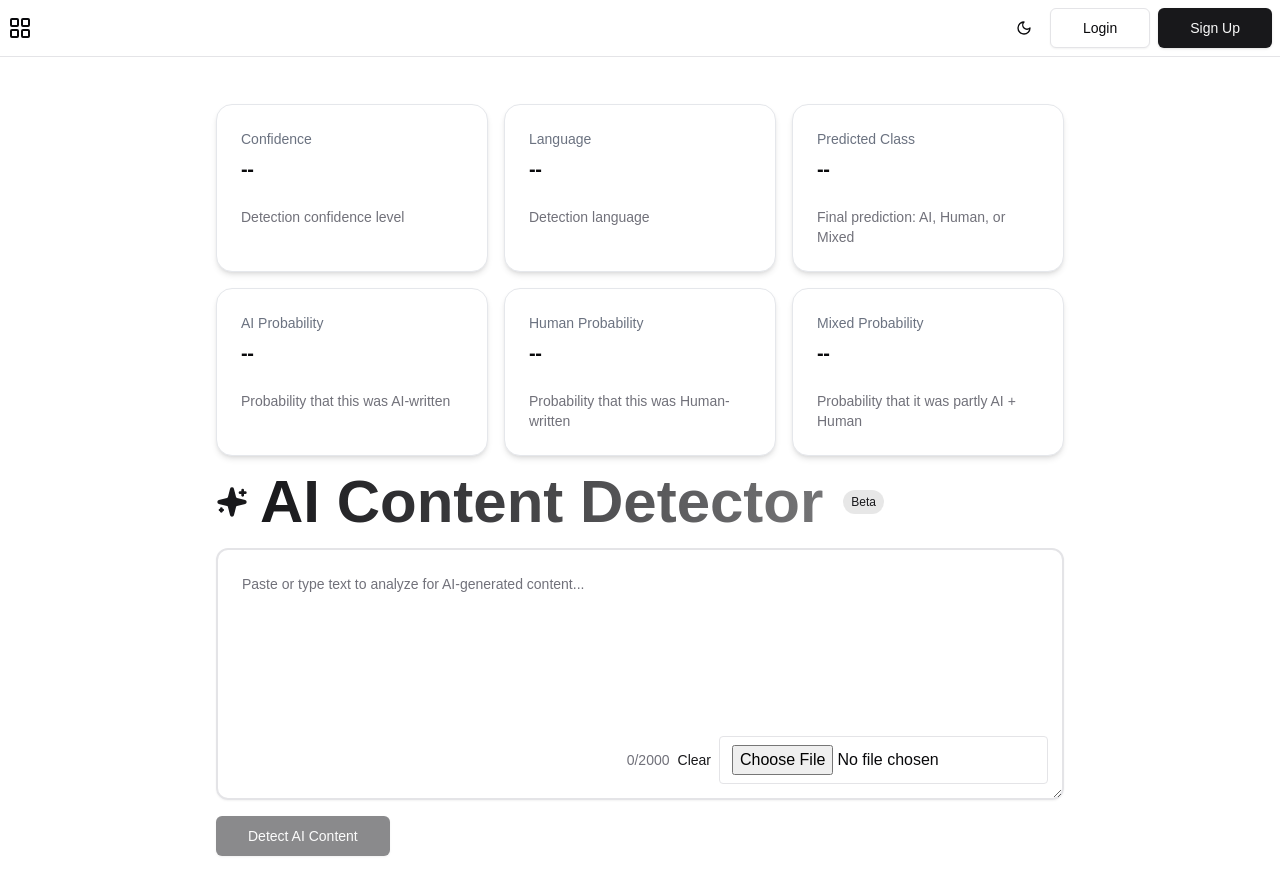
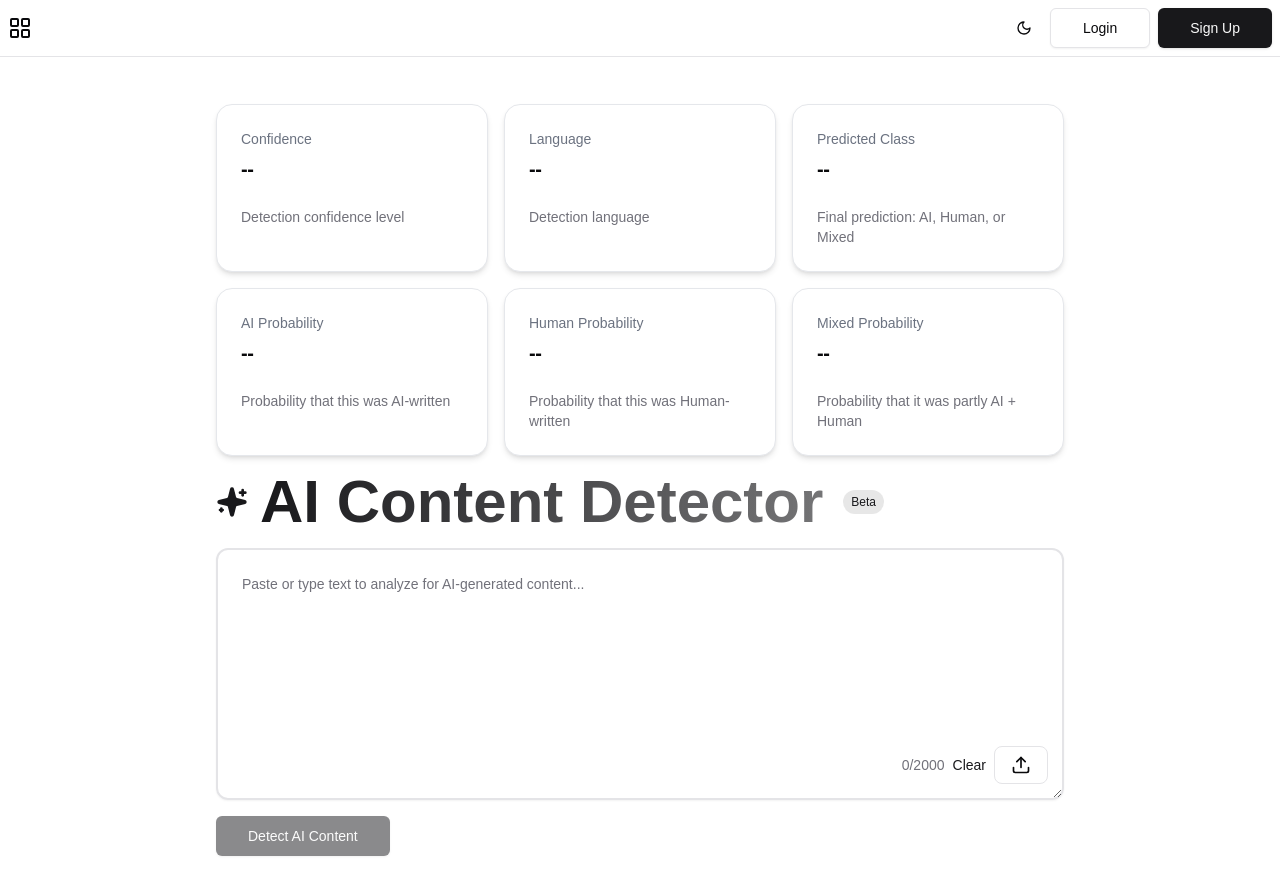
Before and after one commit to Sameertahir024/CodeSnap-Bolt.new, a Next.js app: page /dashboard in a window 1280 px wide. Built offline with nearby package versions, Linux system fonts and the light colour scheme; no server answers.

Commit message:
contacts

```diff
--- a/src/app/dashboard/page.tsx
+++ b/src/app/dashboard/page.tsx
@@ -1,5 +1,5 @@
 'use client';
-import { useState, useEffect } from 'react';
+import { useState, useEffect, useRef } from 'react';
 import axios from 'axios';
 import { Card, CardDescription, CardHeader, CardTitle, CardFooter } from '@/components/ui/card';
 import { Button } from '@/components/ui/button';
@@ -12,6 +12,8 @@ import { Textarea } from "@/components/ui/textarea"
 import { Sparkles } from "lucide-react"
 import PdfToText from "react-pdftotext";
 import { useToken } from '@/contexts/TokenContext';
+import { Upload } from "lucide-react";
+
 
 export default function AIDetector() {
   const [text, setText] = useState('');
@@ -22,6 +24,8 @@ export default function AIDetector() {
   const searchParams = useSearchParams();
   const supabase = createClient();
   const { refreshTokens } = useToken();
+  const fileInputRef = useRef<HTMLInputElement>(null);
+
 
   // Handle payment success/cancel toasts
   useEffect(() => {
@@ -32,6 +36,9 @@ export default function AIDetector() {
     }
   }, [searchParams]);
 
+  const handleButtonClick = () => {
+    fileInputRef.current?.click();
+  };
   const handlePdfUpload = async (e: React.ChangeEvent<HTMLInputElement>) => {
     const file = e.target.files?.[0];
     if (!file) return;
@@ -256,12 +263,26 @@ export default function AIDetector() {
           <button onClick={() => setText('')} className="text-sm text-primary hover:underline">
             Clear
           </button>
-          <input
-        type="file"
-        accept="application/pdf"
-        onChange={handlePdfUpload}
-        className="border rounded px-3 py-2"
-      />
+          <div className="relative">
+    {/* Hidden file input */}
+    <input
+      type="file"
+      accept="application/pdf"
+      onChange={handlePdfUpload}
+      ref={fileInputRef}
+      className="hidden"
+    />
+
+    {/* Styled upload button */}
+    <button
+      type="button"
+      onClick={handleButtonClick}
+      className="flex items-center gap-2 border rounded-lg px-4 py-2 hover:bg-gray-50 dark:hover:bg-gray-800 transition-colors"
+    >
+      <Upload className="w-5 h-5" />
+      {/* <span>Upload PDF</span> */}
+    </button>
+  </div>
         </div>
       </div>
 
--- a/src/components/landing/Footer.tsx
+++ b/src/components/landing/Footer.tsx
@@ -43,7 +43,7 @@ export default function Footer() {
                 href="/contact"
                 className="text-sm text-gray-400 hover:text-white transition-colors"
               >
-                Contact
+                Contacts
               </Link>
               <Link
                 href="/blog"
```
